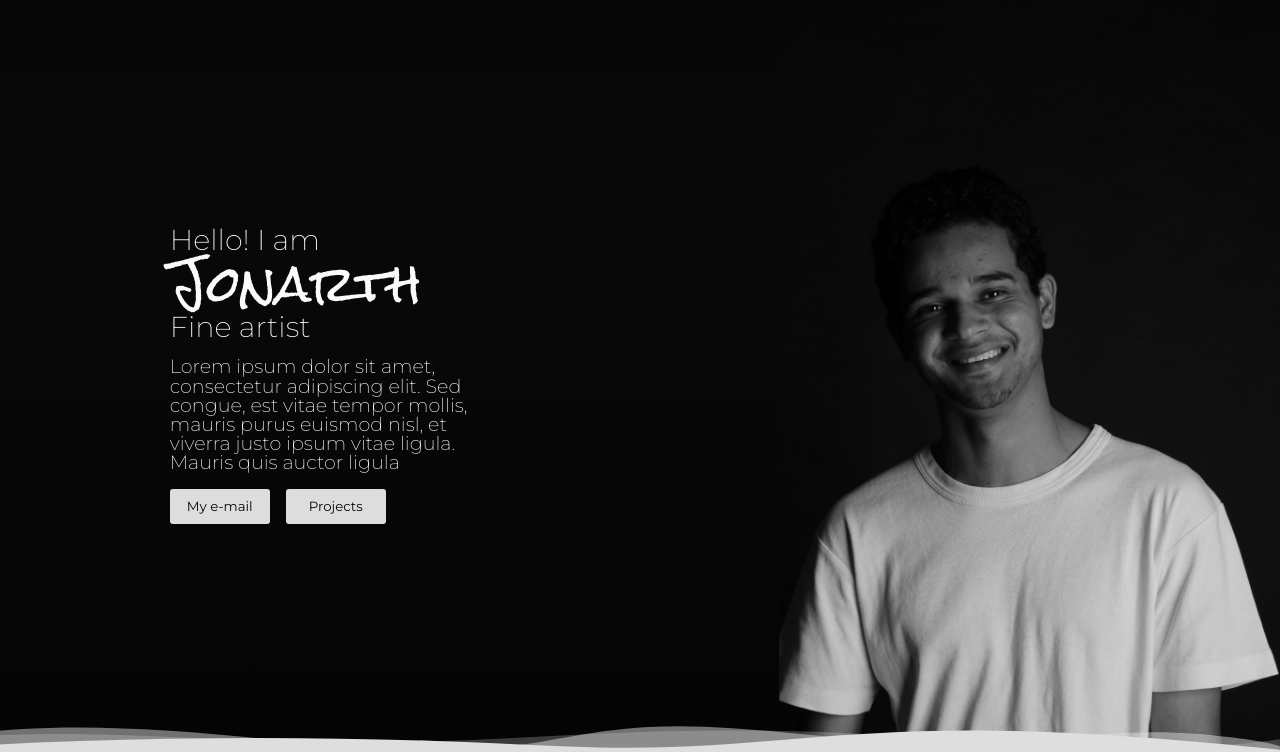
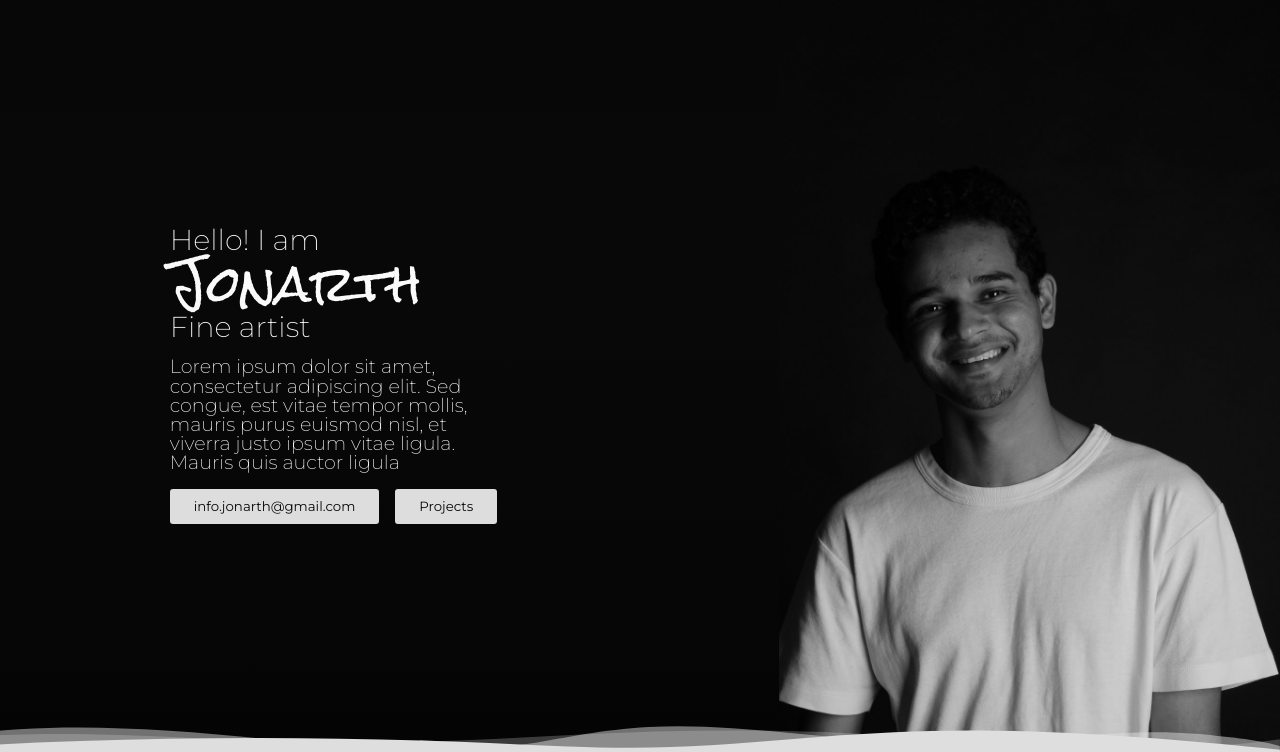
Before and after one commit to leohx2/CS50s_Web, a Django app: page /home in a window 1280 px wide. Shown: the part 49-801 px from the top of the page. Run offline with Django 3.2, Linux system fonts and the light colour scheme; some libraries are stand-ins or nearby versions.

Commit message:
Changing  the e-mail button from the home page
instead change from "my e-mail" to "info.jonarth@gmail.com", the text is now always "info.jonarth@gmail.com" and when the user click on it keep the same functionality, to copy the text.

```diff
--- a/FinalProject/finalproject/portfolio/static/portfolio/css/homePage.css
+++ b/FinalProject/finalproject/portfolio/static/portfolio/css/homePage.css
@@ -64,9 +64,8 @@
     border-radius: 3px;
     color: #080808;
     cursor: pointer;
-    padding: 0.6rem;
+    padding: 0.6rem 1.5rem;
     transition: all 300ms ease-in-out;
-    width: 100px;
 }
 
 .authorDescription-buttons button:hover {
--- a/FinalProject/finalproject/portfolio/static/portfolio/javaScript/Functionalities/buttonsFunctions.js
+++ b/FinalProject/finalproject/portfolio/static/portfolio/javaScript/Functionalities/buttonsFunctions.js
@@ -1,31 +1,11 @@
 
 const EMAIL = 'info.jonarth@gmail.com'
 
-// Change the text when the mouse is over e-mail button and shows a tooltip text
+// Add the function to copy the e-mail
 export function emailChange (main) {
     // Query the necessary elements
     const emailBtn = document.querySelector('.authorDescription-buttons-email');
-    const emailBtnSpan = document.querySelector('.buttons-email-span');
     const tooltipText = document.querySelector('.tooltipText')
-
-    // Set the text according to the languge when the mouse is over and not over the button
-    emailBtn.addEventListener("mouseover", () => {
-        emailBtn.style.width = '200px';
-        emailBtnSpan.style.opacity = 0;
-        setTimeout ( () => {
-            emailBtnSpan.style.opacity = 1;
-            emailBtnSpan.textContent = 'info.jonarth@gmail.com'
-        }, 300)
-    })
-
-    emailBtn.addEventListener("mouseout", () => {
-        emailBtn.style.width = '100px';
-        emailBtnSpan.style.opacity = 0;
-        setTimeout ( () => {
-            emailBtnSpan.style.opacity = 1;
-            emailBtnSpan.textContent = main.dataset.language === "pt" ? "Meu e-mail" : "My e-mail"
-        }, 300)
-    })
 
     // Set the clipboard to the author e-mail
     emailBtn.addEventListener("click", () => {
--- a/FinalProject/finalproject/portfolio/static/portfolio/javaScript/Pages/homePage.js
+++ b/FinalProject/finalproject/portfolio/static/portfolio/javaScript/Pages/homePage.js
@@ -34,7 +34,7 @@ export function homePage (main, container, backButton=false) {
                  <div class="authorDescription-buttons">
                      <div class="tooltip">
                          <button class="authorDescription-buttons-email" >
-                             <span class=buttons-email-span>My e-mail</span>
+                             <span class=buttons-email-span>info.jonarth@gmail.com</span>
                          </button>
                          <span class="tooltipText"></span>
                      </div>
@@ -63,7 +63,7 @@ export function homePage (main, container, backButton=false) {
                  <div class="authorDescription-buttons">
                      <div class="tooltip">
                          <button class="authorDescription-buttons-email" >
-                             <span class=buttons-email-span>Meu e-mail</span>
+                             <span class=buttons-email-span>info.jonarth@gmail.com</span>
                          </button>
                          <span class="tooltipText"></span>
                      </div>
```
Also changed, not shown: FinalProject/finalproject/db.sqlite3.
